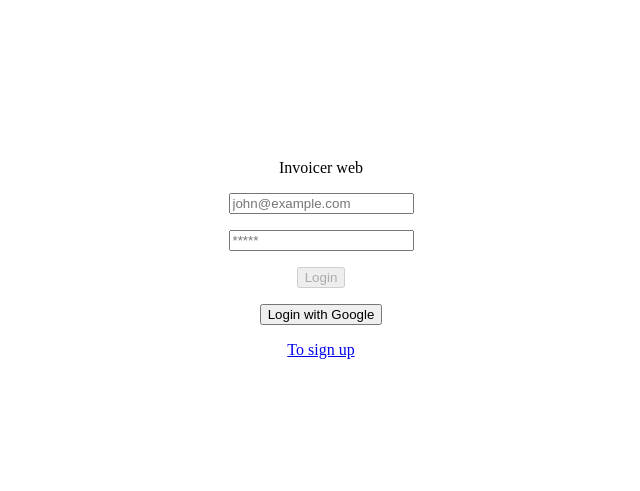
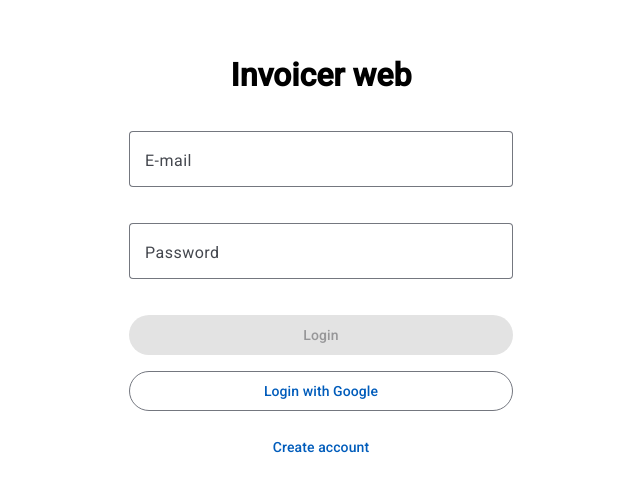
Before and after one commit to MonolithicIO/invoicer-web, an Angular app: page /login in a window 1280 px wide. Shown: the part 149-640 px from the top of the page, without its empty margins (319-959 px from the left). Built offline with nearby package versions, Linux system fonts and the light colour scheme.

Commit message:
Feat/angular material (#17)
* feat: partial add material design

* feat: swap to azure blue

* feat: bump ci node

```diff
--- a/angular.json
+++ b/angular.json
@@ -24,7 +24,10 @@
                 "input": "public"
               }
             ],
-            "styles": ["src/styles.css"],
+            "styles": [
+              "@angular/material/prebuilt-themes/azure-blue.css",
+              "src/styles.css"
+            ],
             "scripts": []
           },
           "configurations": {
@@ -83,7 +86,10 @@
                 "input": "public"
               }
             ],
-            "styles": ["src/styles.css"],
+            "styles": [
+              "@angular/material/prebuilt-themes/magenta-violet.css",
+              "src/styles.css"
+            ],
             "scripts": []
           }
         },
@@ -98,6 +104,7 @@
     }
   },
   "cli": {
-    "schematicCollections": ["angular-eslint"]
+    "schematicCollections": ["angular-eslint"],
+    "analytics": false
   }
 }
--- a/package.json
+++ b/package.json
@@ -11,10 +11,12 @@
   },
   "private": true,
   "dependencies": {
+    "@angular/cdk": "^19.2.19",
     "@angular/common": "^19.2.0",
     "@angular/compiler": "^19.2.0",
     "@angular/core": "^19.2.0",
     "@angular/forms": "^19.2.0",
+    "@angular/material": "^19.2.19",
     "@angular/platform-browser": "^19.2.0",
     "@angular/platform-browser-dynamic": "^19.2.0",
     "@angular/router": "^19.2.0",
--- a/src/app/presentation/screens/login/login.component.css
+++ b/src/app/presentation/screens/login/login.component.css
@@ -5,5 +5,17 @@
   justify-content: center;
   width: 100%;
   height: 100vh;
+}
+
+.login-form {
+  display: flex;
+  flex-direction: column;
+  width: 30%;
+  align-items: center;
+  justify-content: center;
   gap: 16px;
 }
+
+.login-field {
+  width: 100%;
+}
--- a/src/app/presentation/screens/login/login.component.html
+++ b/src/app/presentation/screens/login/login.component.html
@@ -1,23 +1,48 @@
 <main class="login-container">
-  <span>Invoicer web</span>
+  <form class="login-form">
+    <h1>Invoicer web</h1>
 
+    <mat-form-field appearance="outline" class="login-field">
+      <mat-label>E-mail</mat-label>
       <input
+        matInput
         placeholder="john@example.com"
         type="email"
         [value]="email()"
         (input)="onChangeEmail($event)"
       />
+    </mat-form-field>
+
+    <mat-form-field appearance="outline" class="login-field">
+      <mat-label>Password</mat-label>
       <input
+        matInput
         placeholder="*****"
         type="password"
         [value]="password()"
         (input)="onChangePassword($event)"
       />
+    </mat-form-field>
 
-  <button (click)="onLogin()" [disabled]="!isButtonEnabled()">Login</button>
-  <button (click)="onLoginWithGoogle()">
-    <span>Login with Google</span>
+    <button
+      class="login-field"
+      mat-raised-button
+      (click)="onLogin()"
+      [disabled]="!isButtonEnabled()"
+    >
+      Login
     </button>
 
-  <a routerLink="/signup">To sign up</a>
+    <button
+      class="login-field"
+      mat-stroked-button
+      (click)="onLoginWithGoogle()"
+    >
+      Login with Google
+    </button>
+
+    <button class="login-field" mat-button (click)="onGoToSignUP()">
+      Create account
+    </button>
+  </form>
 </main>
--- a/src/app/presentation/screens/login/login.component.ts
+++ b/src/app/presentation/screens/login/login.component.ts
@@ -1,13 +1,17 @@
 import { Component, signal, computed, inject } from "@angular/core";
-import { Router, RouterLink } from "@angular/router";
+import { Router } from "@angular/router";
 import { ApiError } from "../../../../core/network/model/ApiError";
 import { IdentityLoginService } from "../../../domain/login/service/IdentityLoginService";
+import { MatInputModule } from "@angular/material/input";
+import { MatFormFieldModule } from "@angular/material/form-field";
+import { FormsModule } from "@angular/forms";
+import { MatButtonModule } from "@angular/material/button";
 
 @Component({
   selector: "app-login-screen",
   templateUrl: "./login.component.html",
   styleUrl: "./login.component.css",
-  imports: [RouterLink],
+  imports: [MatInputModule, MatFormFieldModule, FormsModule, MatButtonModule],
 })
 export class LoginComponent {
   private identityLoginService = inject(IdentityLoginService);
@@ -46,4 +50,8 @@
         },
       });
   }
+
+  onGoToSignUP() {
+    this.router.navigate(["/signup"]);
+  }
 }
--- a/src/index.html
+++ b/src/index.html
@@ -6,8 +6,16 @@
     <base href="/" />
     <meta name="viewport" content="width=device-width, initial-scale=1" />
     <link rel="icon" type="image/x-icon" href="favicon.ico" />
+    <link
+      href="https://fonts.googleapis.com/css2?family=Roboto:wght@300;400;500&display=swap"
+      rel="stylesheet"
+    />
+    <link
+      href="https://fonts.googleapis.com/icon?family=Material+Icons"
+      rel="stylesheet"
+    />
   </head>
-  <body>
+  <body class="mat-typography">
     <app-root></app-root>
   </body>
 </html>
--- a/src/styles.css
+++ b/src/styles.css
@@ -1 +1,10 @@
 /* You can add global styles to this file, and also import other style files */
+
+html,
+body {
+  height: 100%;
+}
+body {
+  margin: 0;
+  font-family: Roboto, "Helvetica Neue", sans-serif;
+}
```
Also changed, not shown: 1 other file (tests, documents, lock files or other folders). Lines whose indentation alone changed are shown as unchanged.
